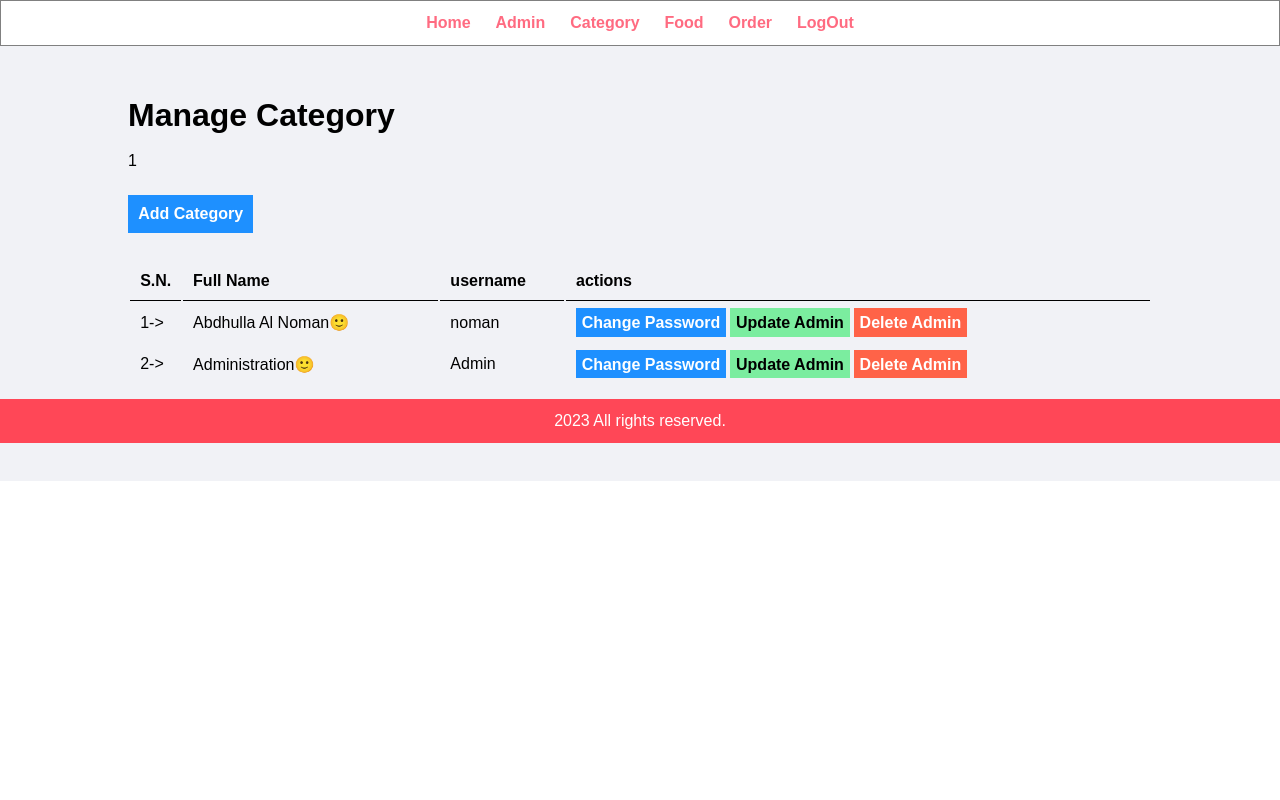
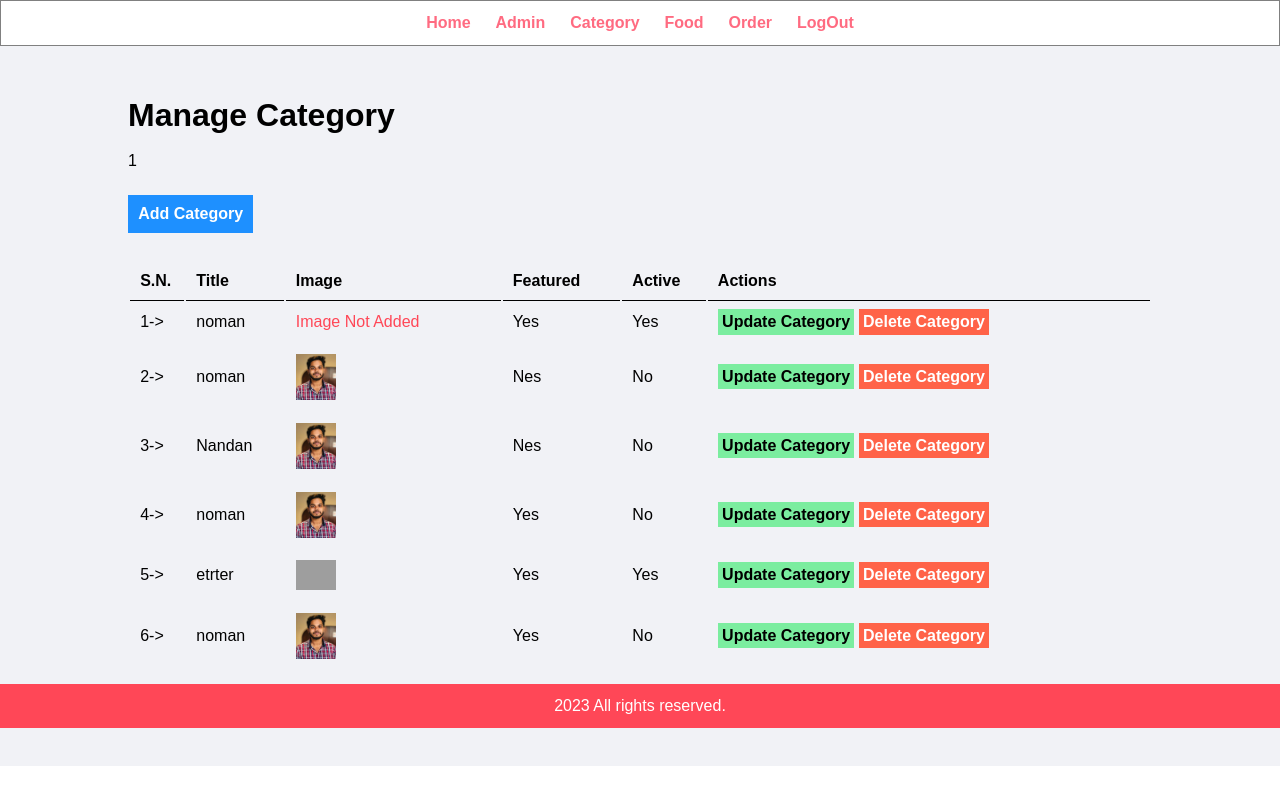
Before and after one commit to coder-noman/WowFood, a PHP site: page /wowFood/admin/manage-category.php in a window 1280 px wide. Run offline with PHP 8.4, Linux system fonts and the light colour scheme; a user stored in the database is signed in; data comes from the database, SQL or seed files in the repository; both versions use the stored data as it was after the commit; some libraries are stand-ins or nearby versions; grey boxes are pictures that could not be loaded.

Commit message:
second commit

```diff
--- a/admin/manage-category.php
+++ b/admin/manage-category.php
@@ -37,47 +37,68 @@
         <table class="tbl-full">
             <tr>
                 <th>S.N.</th>
-                <th>Full Name</th>
-                <th>username</th>
-                <th>actions</th>
+                <th>Title</th>
+                <th>Image</th>
+                <th>Featured</th>
+                <th>Active</th>
+                <th>Actions</th>
             </tr>
             <?php
-            $sql = "SELECT * FROM tbl_admin";
+            $sql = "SELECT * FROM tbl_category";
             $res = mysqli_query($conn, $sql);
-
-            if ($res == TRUE) {
-                $count = mysqli_num_rows($res);
-                $sn = 1;
-                if ($count > 0) {
-                    while ($rows = mysqli_fetch_assoc($res)) {
-                        $id = $rows['id'];
-                        $full_name = $rows['full_name'];
-                        $username = $rows['username'];
-
-                        ?>
+            $count = mysqli_num_rows($res);
+            $sn=1;
+            if($count>0){
+                while($row = mysqli_fetch_assoc($res))
+                {
+                    $id = $row['id'];
+                    $title = $row['title'];
+                    $image_name = $row['image_name'];
+                    $featured = $row['featured'];
+                    $active = $row['active'];
+                    ?>
                         <tr>
                             <td>
                                 <?php echo $sn++ . '->'; ?>
                             </td>
                             <td>
-                                <?php echo $full_name . '🙂'; ?>
+                                <?php echo $title; ?>
                             </td>
                             <td>
-                                <?php echo $username; ?>
+                                <?php
+                                    if($image_name!=""){
+                                        ?>
+                                        <img src="<?php echo SITEURL;?>images/category/<?php echo $image_name;?>" width="40px">
+                                        <?php
+                                    }
+                                    else{
+                                        echo "<div class='error'>Image Not Added</div>";
+                                    }
+                                ?>
                             </td>
                             <td>
-                                <a href="<?php echo SITEURL; ?>admin/update-password.php?id=<?php echo $id; ?>"
-                                    class="btn-primary">Change Password</a>
-                                <a href="<?php echo SITEURL; ?>admin/update-admin.php?id=<?php echo $id; ?>"
-                                    class="btn-secondary">Update Admin</a>
-                                <a href="<?php echo SITEURL; ?>admin/delete-admin.php?id=<?php echo $id; ?>" class="btn-danger">Delete
-                                    Admin</a>
+                                <?php echo $featured; ?>
+                            </td>
+                            <td>
+                                <?php echo $active; ?>
+                            </td>
+                            <td>
+                                <a href="<?php echo SITEURL; ?>admin/update-category.php?id=<?php echo $id; ?>"
+                                    class="btn-secondary">Update Category</a>
+                                <a href="<?php echo SITEURL; ?>admin/delete-category.php?id=<?php echo $id; ?>" class="btn-danger">Delete
+                                    Category</a>
                             </td>
                         </tr>
 
                         <?php
-                    }
                 }
+            }
+            else{
+                ?>
+                <tr>
+                    <td colspan="6"><div class="error">No Category Added.</div></td>
+                </tr>
+            <?php
             }
             ?>
         </table>
```
Also changed, not shown: admin/add-category.php (+35 -9 lines), food-order.sql (added, +167 -0 lines), images/category/Food_category_467.jpg (added), images/category/noman.jpg (added), 1 other file.
